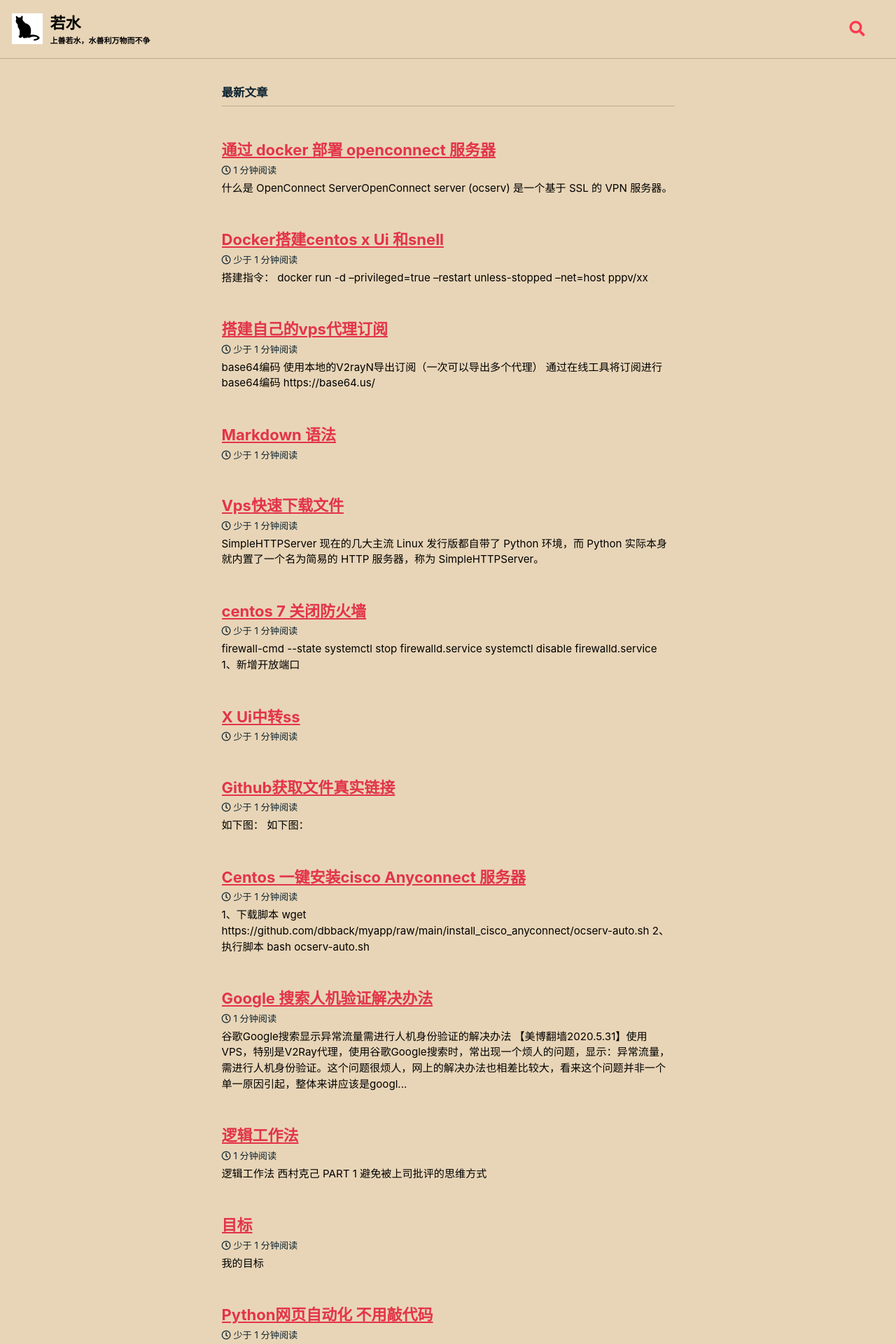
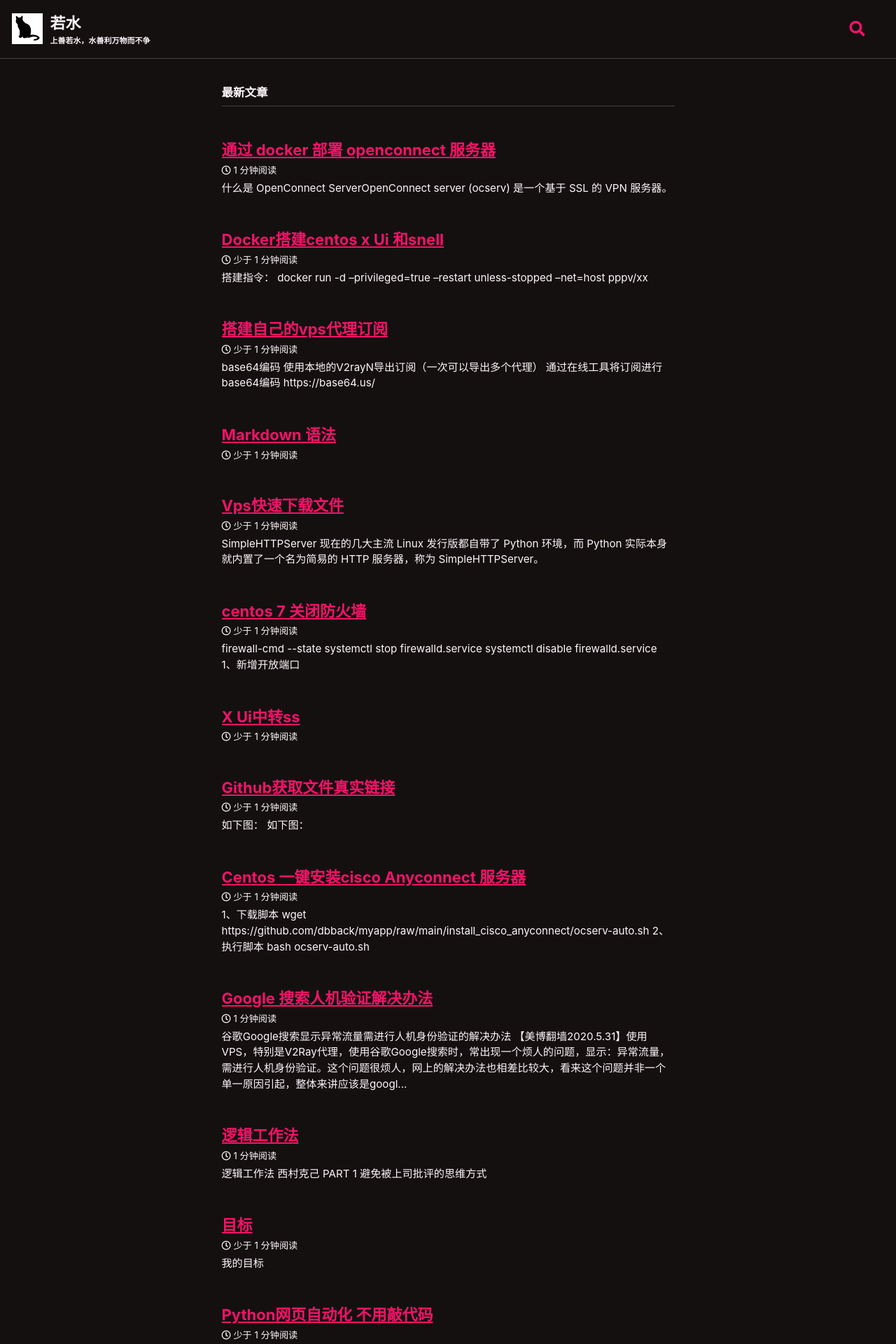
Before and after one commit to dbback/dbback.github.io, a Jekyll site: the page built from index.markdown, in a window 1280 px wide. Shown: the top 1920 px of the page at 70% size. Built offline with Jekyll 4.4.1, drawn with Linux system fonts in a browser that asks for light colours; cached includes are drawn as plain includes; some web fonts are replaced.

Commit message:
Update _config.yml

```diff
--- a/_config.yml
+++ b/_config.yml
@@ -12,7 +12,7 @@
 
 #theme                  : "minimal-mistakes-jekyll"
 #remote_theme           : "mmistakes/minimal-mistakes"
-minimal_mistakes_skin    : "sunrise" #"aqua"  #"sunrise" #"dark" #"mint" #"dark" #"aqua" #"air"# "mint" # "air", "aqua", "contrast", "dark", "dirt", "neon", "mint", "plum", "sunrise"
+minimal_mistakes_skin    : "neon" #"aqua"  #"sunrise" #"dark" #"mint" #"dark" #"aqua" #"air"# "mint" # "air", "aqua", "contrast", "dark", "dirt", "neon", "mint", "plum", "sunrise"
 # "aqua","contrast","neon"
 # Site Settings
 locale                   : "zh"
```
